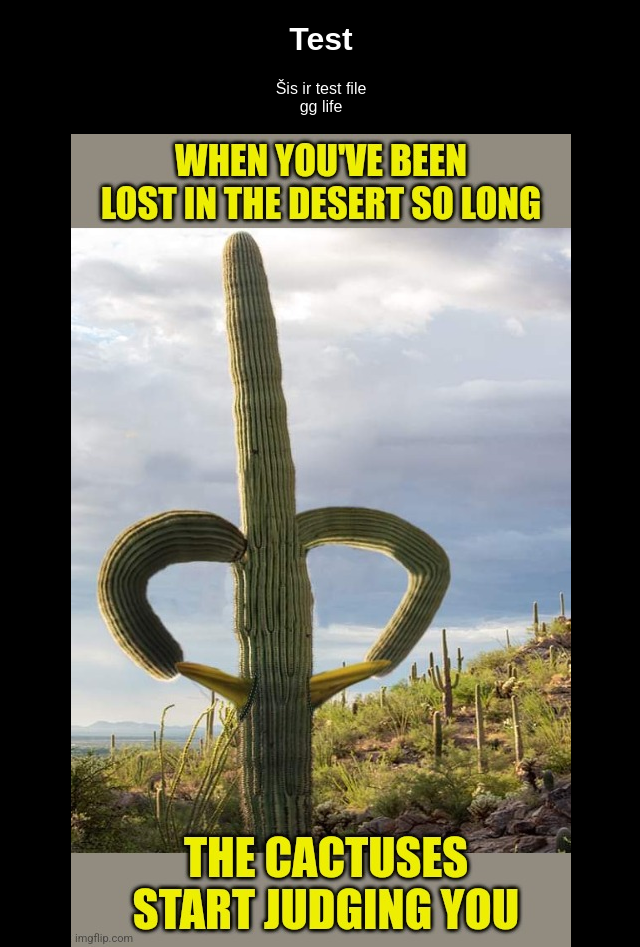
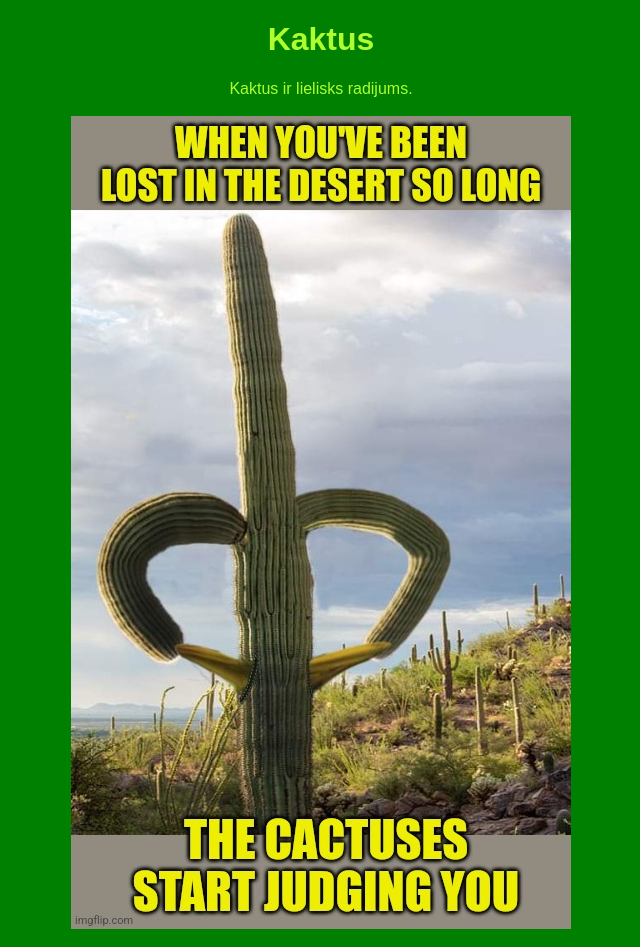
Before and after one commit to Lanheiv/test, a plain HTML site: page index.html in a window 1280 px wide. Shown: the whole page, without its empty margins (319-959 px from the left). Drawn offline with Linux system fonts and the light colour scheme.

Commit message:
better kaktus

```diff
--- a/index.html
+++ b/index.html
@@ -3,23 +3,23 @@
 <head>
     <meta charset="UTF-8">
     <meta name="viewport" content="width=device-width, initial-scale=1.0">
-    <title>Document</title>
+    <link rel="icon" type="image/x-icon" href="images.jpg">
+    <title>Kaktus</title>
     <style>
         body {
             margin: 0;
             text-align: center;
-            background-color: black;
-            color: white;
+            background-color: green;
+            color: greenyellow;
             font-family: sans-serif;
         }
 
     </style>
 </head>
 <body>
-    <h1>Test</h1>
+    <h1>Kaktus</h1>
     <div>
-        <div>Šis ir test file</div>
-        <div>gg life</div>
+        <div>Kaktus ir lielisks radijums.</div>
     </div>
     <div>
         <br><img src="7m1d7e.jpg">
```
Also changed, not shown: images.jpg (added).
